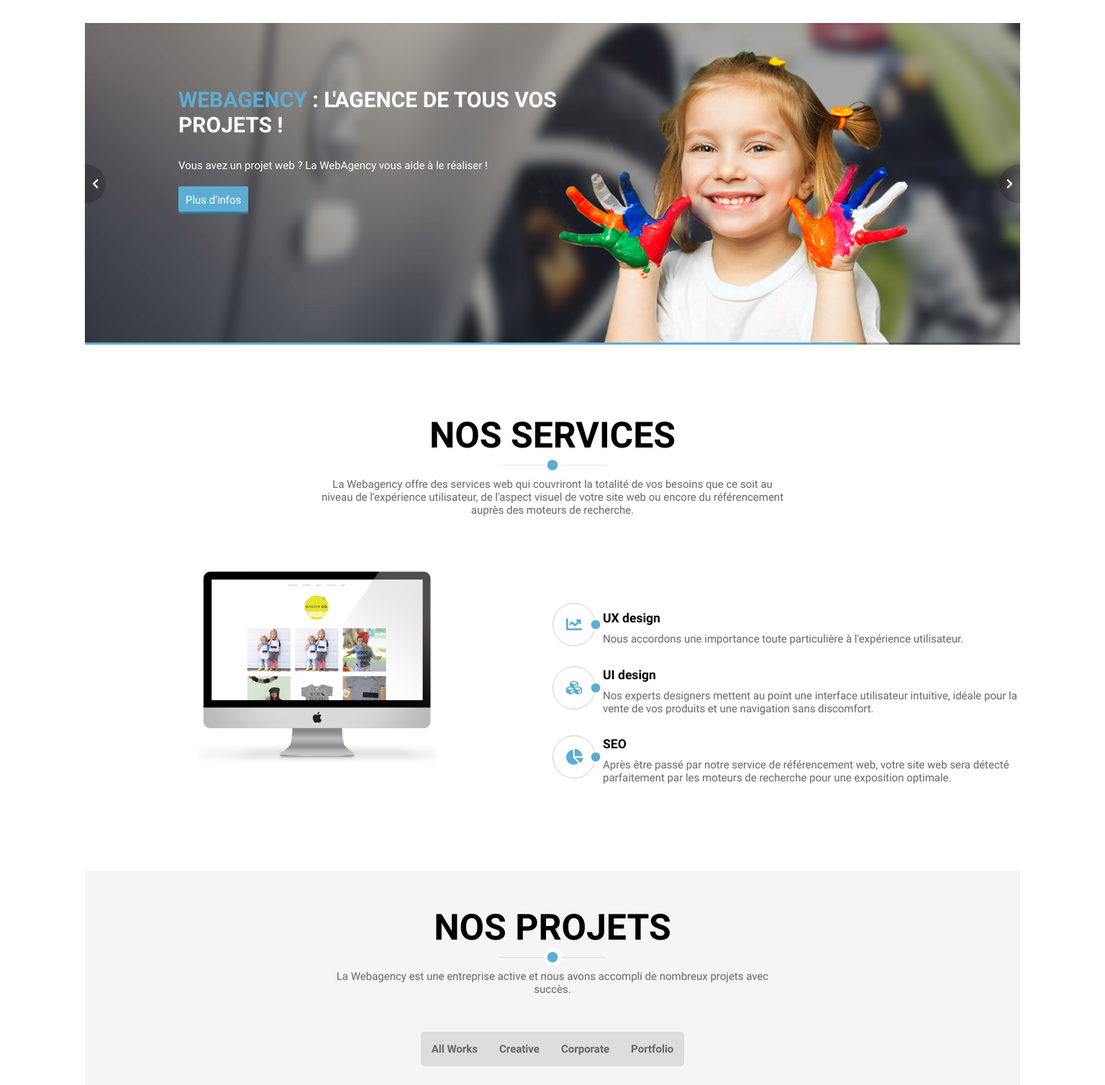
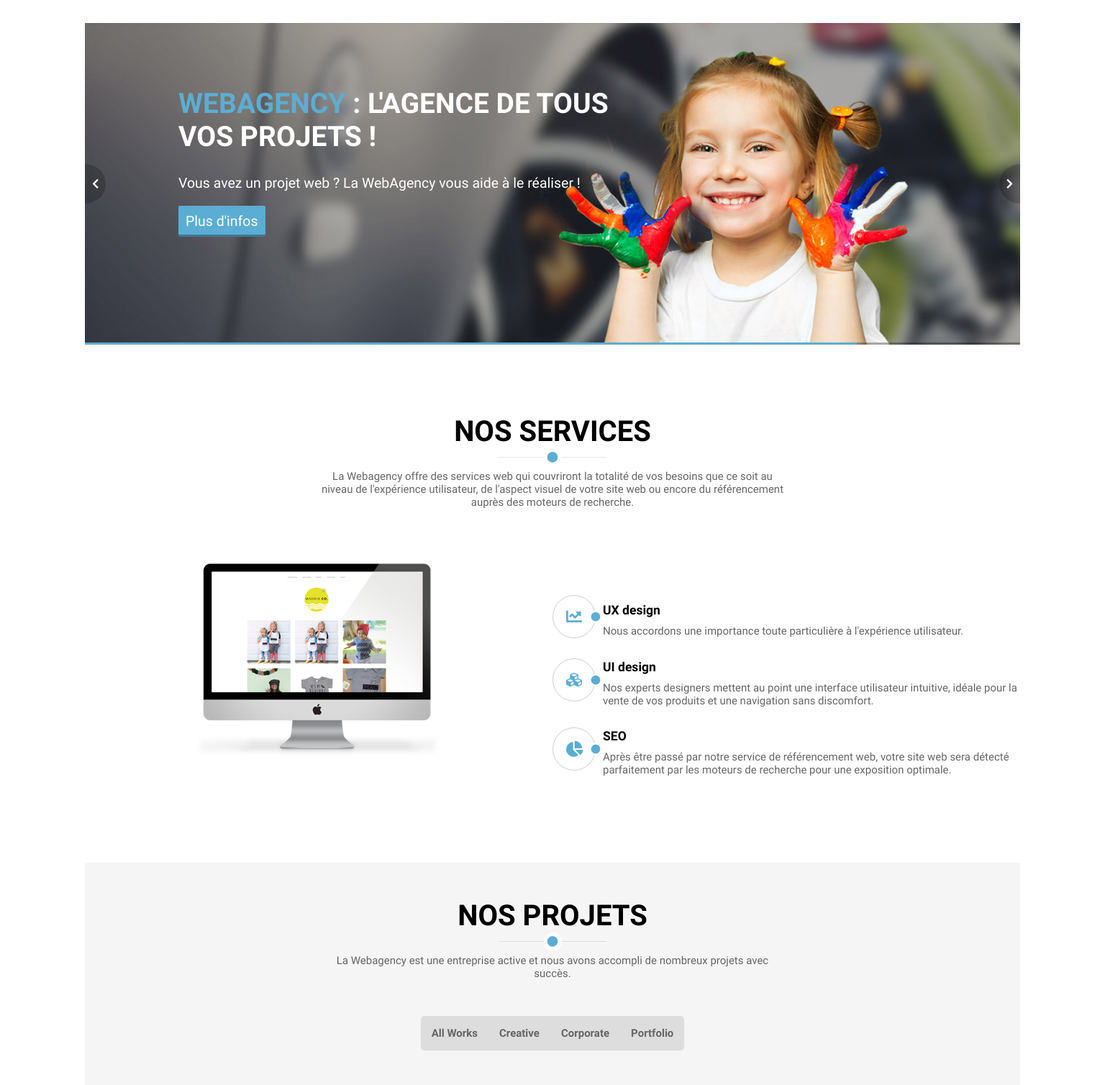
Before and after one commit to homger/formation-project2, a PHP site: page / in a window 1536 px wide. Shown: the part 81-1589 px from the top of the page at 72% size. Run offline with PHP 8.4, Linux system fonts and the light colour scheme; some libraries are stand-ins or nearby versions.

Commit message:
font size change

```diff
--- a/desktop.css
+++ b/desktop.css
@@ -9,7 +9,7 @@
 			width: 50%;
 		}
 		header > h2{
-			font-size: 5rem;
+			font-size: 4rem;
 		}
 		.separator{
 			margin-top: 0;
@@ -61,7 +61,7 @@
 			padding-right: 4rem;
 		}
 		#txt{
-			font-size: 1em;
+			font-size: 1.5vw;
 			top: 20%;
 			left: 10%;
 			width: 50%;
@@ -199,4 +199,10 @@
 		width: 1300px;
 		margin: auto;
 	}
+	#txt{
+		font-size: 1.3em;
+		top: 20%;
+		left: 10%;
+		width: 50%;
+	}
 }
--- a/style.css
+++ b/style.css
@@ -138,7 +138,7 @@ header  .fa-circle{
 	padding: 0 1rem;
 	padding-top: 5px;
 	border-top: 3px solid transparent;
-	font-size: 1.5rem;
+	font-size: 3vw;
 	color: grey;
 }
 #menu a:hover{
@@ -177,6 +177,7 @@ header  .fa-circle{
 	top: 10%;
 	left: 15%;
 	color: white;
+	font-size:  2.5vw;
 }
 #txt .blue{
 	color: #5CADD3;
```
